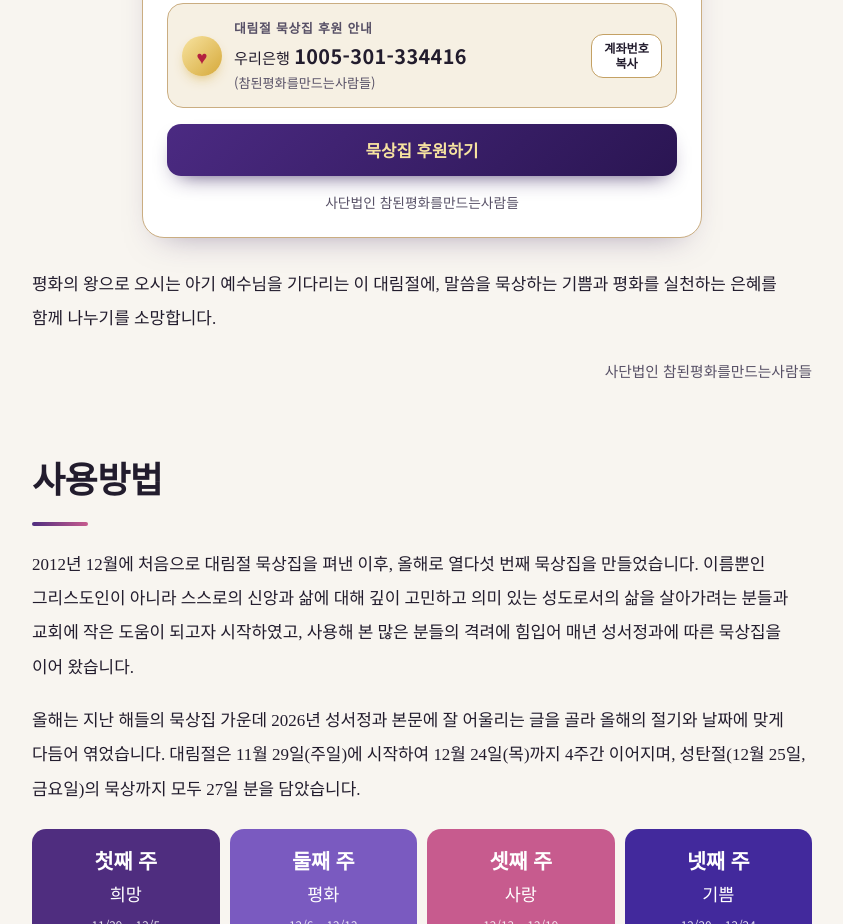
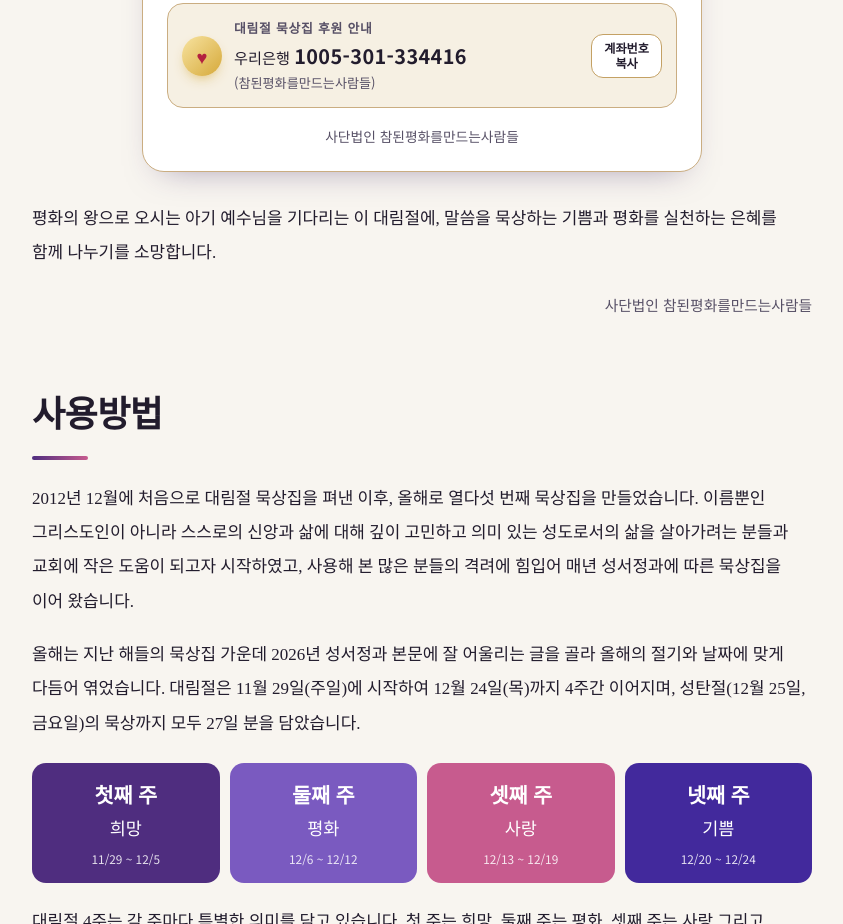
Before and after one commit to ksk0203-oss/true-peace, a plain HTML site: page advent-2026/index.html in a window 1280 px wide. Shown: the part 1936-2860 px from the top of the page, without its empty margins (218-1061 px from the left). Drawn offline with Linux system fonts and the light colour scheme.

Commit message:
후원 요청 박스의 '묵상집 후원하기' 보라색 버튼 삭제
Co-Authored-By: Claude Sonnet 5.5 <noreply@anthropic.com>

```diff
--- a/advent-2026/index.html
+++ b/advent-2026/index.html
@@ -658,8 +658,6 @@ a:focus-visible,button:focus-visible,summary:focus-visible,textarea:focus-visibl
 .askbox .ask-amt{margin:0 0 16px}
 .askbox .ask-amt b{display:block;font-family:var(--serif);font-size:2rem;line-height:1.2;color:var(--ink);font-weight:700;letter-spacing:.01em}
 .askbox .ask-amt span{display:block;margin-top:2px;font-family:var(--sans);font-size:.82rem;font-weight:700;letter-spacing:.08em;color:var(--ink-soft)}
-.askbox .ask-btn{display:flex;align-items:center;justify-content:center;min-height:52px;border-radius:14px;background:linear-gradient(135deg,#4B2A82,#2A1552);color:#F7E3A0;font-family:var(--sans);font-weight:800;font-size:1.05rem;text-decoration:none;box-shadow:0 10px 22px -12px rgba(42,21,82,.9);transition:transform .2s,box-shadow .2s}
-.askbox .ask-btn:hover{transform:translateY(-2px);box-shadow:0 14px 26px -12px rgba(42,21,82,.95)}
 .askbox .ask-acct{display:grid;grid-template-columns:auto minmax(0,1fr) auto;align-items:center;gap:12px;margin:0 0 16px;padding:12px 14px;border-radius:16px;text-align:left;background:color-mix(in srgb,var(--gold) 13%,var(--surface));border:1px solid color-mix(in srgb,var(--gold) 55%,var(--line))}
 .askbox .ask-acct .ah{width:40px;height:40px;border-radius:50%;display:grid;place-items:center;background:linear-gradient(135deg,#F7E3A0,#D6A93A);color:#B3213F;font-size:1.15rem;line-height:1;box-shadow:0 6px 14px -6px rgba(214,169,58,.9)}
 .askbox .ask-acct b{display:block;font-family:var(--sans);font-size:.8rem;letter-spacing:.06em;font-weight:800;color:var(--ink-soft)}
@@ -722,7 +720,6 @@ a:focus-visible,button:focus-visible,summary:focus-visible,textarea:focus-visibl
         </div>
         <button type="button" class="acopy" data-copy="1005-301-334416" aria-label="계좌번호 복사">계좌번호<br>복사</button>
       </div>
-      <a class="ask-btn" href="#donate">묵상집 후원하기</a>
       <small>사단법인 참된평화를만드는사람들</small>
     </aside>
     <p>평화의 왕으로 오시는 아기 예수님을 기다리는 이 대림절에, 말씀을 묵상하는 기쁨과 평화를 실천하는 은혜를 함께 나누기를 소망합니다.</p>
```
